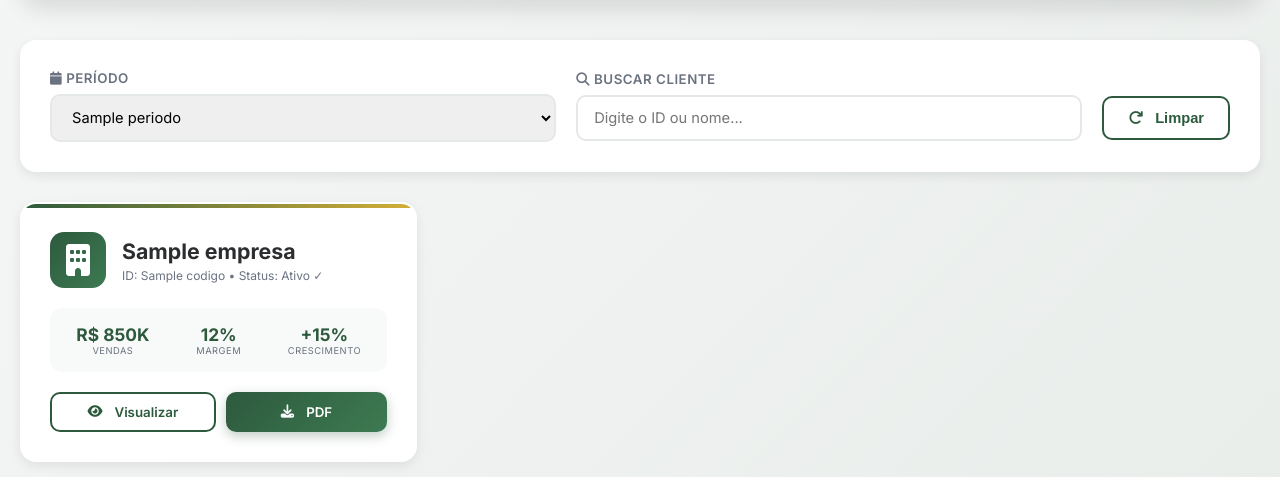
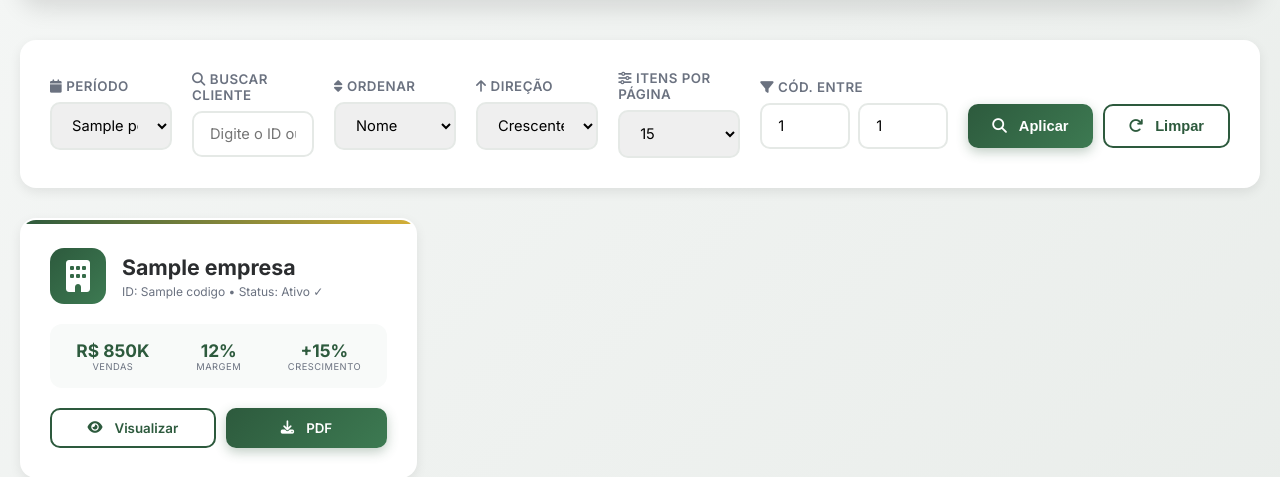
Before and after one commit to EnzzoHosaki/report-generator, a Flask app: template templates/dashboard.html in a window 1280 px wide. Shown: the part 227-704 px from the top of the page. Run offline with Flask 3, Linux system fonts and the light colour scheme; the template is opened without the code that fills it: most values are stand-ins (such as "Sample title", 1, 10 or a date in 2020).

Commit message:
Ampliar filtros e busca no dashboard

```diff
--- a/main.py
+++ b/main.py
@@ -47,9 +47,39 @@ def home():
     """Dashboard moderno com cards de clientes e estatísticas"""
     empresas = data_provider.listar_clientes()
 
+    # Filtros
+    query = (request.args.get('q') or '').strip()
+    sort = request.args.get('sort', 'nome')
+    direction = request.args.get('dir', 'asc')
+    min_id = request.args.get('min_id', type=int)
+    max_id = request.args.get('max_id', type=int)
+    items_per_page = request.args.get('per_page', 15, type=int)
+    items_per_page = max(5, min(items_per_page or 15, 100))
+
+    if query:
+        q = query.lower()
+        empresas = [
+            e for e in empresas
+            if q in str(e.get('codigo', '')).lower()
+            or q in (e.get('nome', '') or '').lower()
+            or q in (e.get('fantaisa', '') or '').lower()
+        ]
+
+    if min_id is not None:
+        empresas = [e for e in empresas if e.get('codigo') is not None and e['codigo'] >= min_id]
+    if max_id is not None:
+        empresas = [e for e in empresas if e.get('codigo') is not None and e['codigo'] <= max_id]
+
+    # Ordenação
+    key_map = {
+        'nome': lambda e: (e.get('nome') or '').lower(),
+        'codigo': lambda e: e.get('codigo') or 0,
+    }
+    key_func = key_map.get(sort, key_map['nome'])
+    empresas = sorted(empresas, key=key_func, reverse=(direction == 'desc'))
+
     # Paginação
     page = request.args.get('page', 1, type=int)
-    items_per_page = 15
     total_items = len(empresas)
     total_pages = (total_items + items_per_page - 1) // items_per_page
 
@@ -90,7 +120,12 @@ def home():
                          current_page=page,
                          total_pages=total_pages,
                          items_per_page=items_per_page,
-                         ids_pagina=ids_pagina)
+                         ids_pagina=ids_pagina,
+                         query=query,
+                         sort=sort,
+                         direction=direction,
+                         min_id=min_id,
+                         max_id=max_id)
 
 
 @app.route('/report/view/<int:cliente_id>')
--- a/templates/dashboard.html
+++ b/templates/dashboard.html
@@ -470,7 +470,8 @@
     </div>
 
     <!-- Filtros -->
-    <div class="filters">
+    <form class="filters" id="filtersForm" method="get">
+      <input type="hidden" name="page" id="pageInput" value="{{ current_page }}">
       <div class="filter-group">
         <label><i class="fas fa-calendar icon"></i>Período</label>
         <select id="periodoSelect">
@@ -481,12 +482,42 @@
       </div>
       <div class="filter-group">
         <label><i class="fas fa-search icon"></i>Buscar Cliente</label>
-        <input type="text" id="searchInput" placeholder="Digite o ID ou nome...">
+        <input type="text" id="searchInput" name="q" value="{{ query }}" placeholder="Digite o ID ou nome...">
       </div>
-      <div class="filter-group" style="flex: 0 0 auto; margin-top: 24px;">
-        <button class="btn btn-secondary" onclick="resetFilters()"><i class="fas fa-redo icon"></i>Limpar</button>
+      <div class="filter-group">
+        <label><i class="fas fa-sort icon"></i>Ordenar</label>
+        <select name="sort" id="sortSelect">
+          <option value="nome" {% if sort == 'nome' %}selected{% endif %}>Nome</option>
+          <option value="codigo" {% if sort == 'codigo' %}selected{% endif %}>Código</option>
+        </select>
       </div>
-    </div>
+      <div class="filter-group">
+        <label><i class="fas fa-arrow-up icon"></i>Direção</label>
+        <select name="dir" id="dirSelect">
+          <option value="asc" {% if direction == 'asc' %}selected{% endif %}>Crescente</option>
+          <option value="desc" {% if direction == 'desc' %}selected{% endif %}>Decrescente</option>
+        </select>
+      </div>
+      <div class="filter-group">
+        <label><i class="fas fa-sliders-h icon"></i>Itens por página</label>
+        <select name="per_page" id="perPageSelect">
+          {% for n in [15, 30, 50] %}
+          <option value="{{ n }}" {% if items_per_page == n %}selected{% endif %}>{{ n }}</option>
+          {% endfor %}
+        </select>
+      </div>
+      <div class="filter-group">
+        <label><i class="fas fa-filter icon"></i>Cód. entre</label>
+        <div style="display: flex; gap: 8px;">
+          <input type="number" name="min_id" id="minId" value="{{ min_id or '' }}" placeholder="mín" style="width: 90px;">
+          <input type="number" name="max_id" id="maxId" value="{{ max_id or '' }}" placeholder="máx" style="width: 90px;">
+        </div>
+      </div>
+      <div class="filter-group" style="flex: 0 0 auto; margin-top: 24px; display: flex; gap: 10px;">
+        <button class="btn btn-primary" type="submit"><i class="fas fa-search icon"></i>Aplicar</button>
+        <button class="btn btn-secondary" type="button" onclick="resetFilters()"><i class="fas fa-redo icon"></i>Limpar</button>
+      </div>
+    </form>
 
     <!-- Grid de Clientes -->
     <div class="clients-grid" id="clientsGrid">
@@ -531,8 +562,8 @@
     {% if total_pages > 1 %}
     <div class="pagination">
       {% if current_page > 1 %}
-      <a href="/?page=1" class="pagination-link" title="Primeira página"><i class="fas fa-step-backward"></i></a>
-      <a href="/?page={{ current_page - 1 }}" class="pagination-link" title="Página anterior"><i class="fas fa-chevron-left"></i></a>
+      <a href="#" data-page="1" class="pagination-link" title="Primeira página"><i class="fas fa-step-backward"></i></a>
+      <a href="#" data-page="{{ current_page - 1 }}" class="pagination-link" title="Página anterior"><i class="fas fa-chevron-left"></i></a>
       {% endif %}
 
       <div class="pagination-info">
@@ -540,9 +571,10 @@
         <span style="margin-left: 16px; color: var(--text-secondary);">{{ total_empresas }} empresas</span>
       </div>
 
-      {% if current_page < total_pages %} <a href="/?page={{ current_page + 1 }}" class="pagination-link" title="Próxima página"><i class="fas fa-chevron-right"></i></a>
-        <a href="/?page={{ total_pages }}" class="pagination-link" title="Última página"><i class="fas fa-step-forward"></i></a>
-        {% endif %}
+      {% if current_page < total_pages %}
+      <a href="#" data-page="{{ current_page + 1 }}" class="pagination-link" title="Próxima página"><i class="fas fa-chevron-right"></i></a>
+      <a href="#" data-page="{{ total_pages }}" class="pagination-link" title="Última página"><i class="fas fa-step-forward"></i></a>
+      {% endif %}
     </div>
     {% endif %}
 
@@ -573,22 +605,41 @@
       }, 3000);
     }
 
-    // Filtro de busca
     const searchInput = document.getElementById('searchInput');
-    const clientCards = document.querySelectorAll('.client-card');
+    const filtersForm = document.getElementById('filtersForm');
+    const pageInput = document.getElementById('pageInput');
+    const periodoSelect = document.getElementById('periodoSelect');
+    const perPageSelect = document.getElementById('perPageSelect');
 
-    searchInput.addEventListener('input', (e) => {
-      const search = e.target.value.toLowerCase();
-      clientCards.forEach(card => {
-        const id = card.dataset.clientId;
-        const name = card.querySelector('.client-info h3').textContent.toLowerCase();
-        const match = id.includes(search) || name.includes(search);
-        card.style.display = match ? 'block' : 'none';
+    function submitFilters() {
+      pageInput.value = 1; // reset para página 1 ao aplicar filtros
+      filtersForm.submit();
+    }
+
+    // Submeter ao pressionar Enter no campo de busca
+    searchInput.addEventListener('keydown', (e) => {
+      if (e.key === 'Enter') {
+        e.preventDefault();
+        submitFilters();
+      }
+    });
+
+    // Mudança em selects principais
+    [perPageSelect, document.getElementById('sortSelect'), document.getElementById('dirSelect')].forEach(sel => {
+      sel.addEventListener('change', submitFilters);
+    });
+
+    // Paginação preservando filtros
+    document.querySelectorAll('.pagination-link').forEach(link => {
+      link.addEventListener('click', (e) => {
+        e.preventDefault();
+        const page = e.currentTarget.dataset.page;
+        pageInput.value = page;
+        filtersForm.submit();
       });
     });
 
     // Atualizar período nos links
-    const periodoSelect = document.getElementById('periodoSelect');
     periodoSelect.addEventListener('change', (e) => {
       const periodo = e.target.value;
       document.querySelectorAll('.client-actions a, .batch-actions a').forEach(link => {
@@ -601,9 +652,13 @@
     // Reset filters
     function resetFilters() {
       searchInput.value = '';
-      periodoSelect.selectedIndex = 0;
-      clientCards.forEach(card => card.style.display = 'block');
-      periodoSelect.dispatchEvent(new Event('change'));
+      document.getElementById('minId').value = '';
+      document.getElementById('maxId').value = '';
+      document.getElementById('sortSelect').value = 'nome';
+      document.getElementById('dirSelect').value = 'asc';
+      perPageSelect.value = 15;
+      pageInput.value = 1;
+      filtersForm.submit();
     }
 
     // Animações de entrada
@@ -618,7 +673,7 @@
       });
     });
 
-    clientCards.forEach(card => {
+    document.querySelectorAll('.client-card').forEach(card => {
       card.style.opacity = '0';
       card.style.transform = 'translateY(20px)';
       card.style.transition = 'all 0.5s ease';
```
